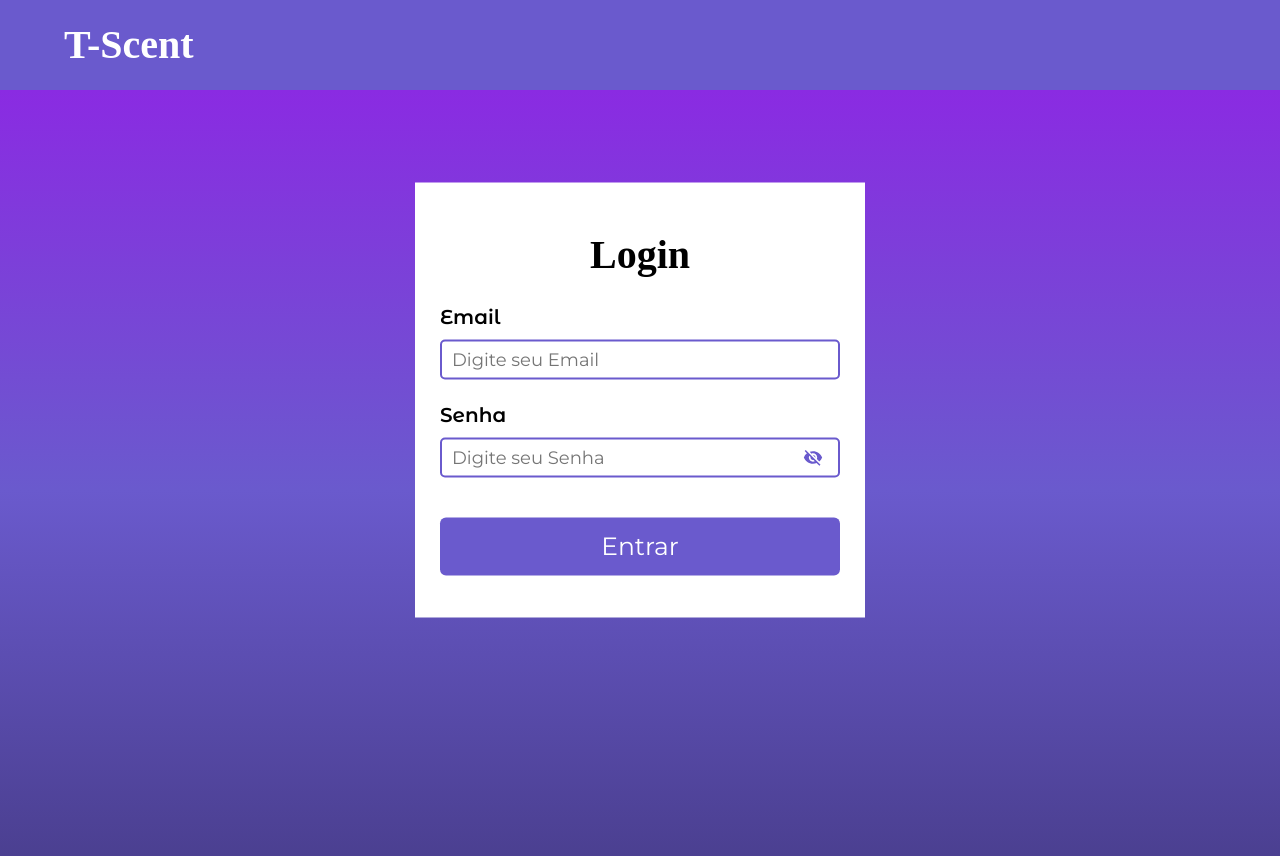
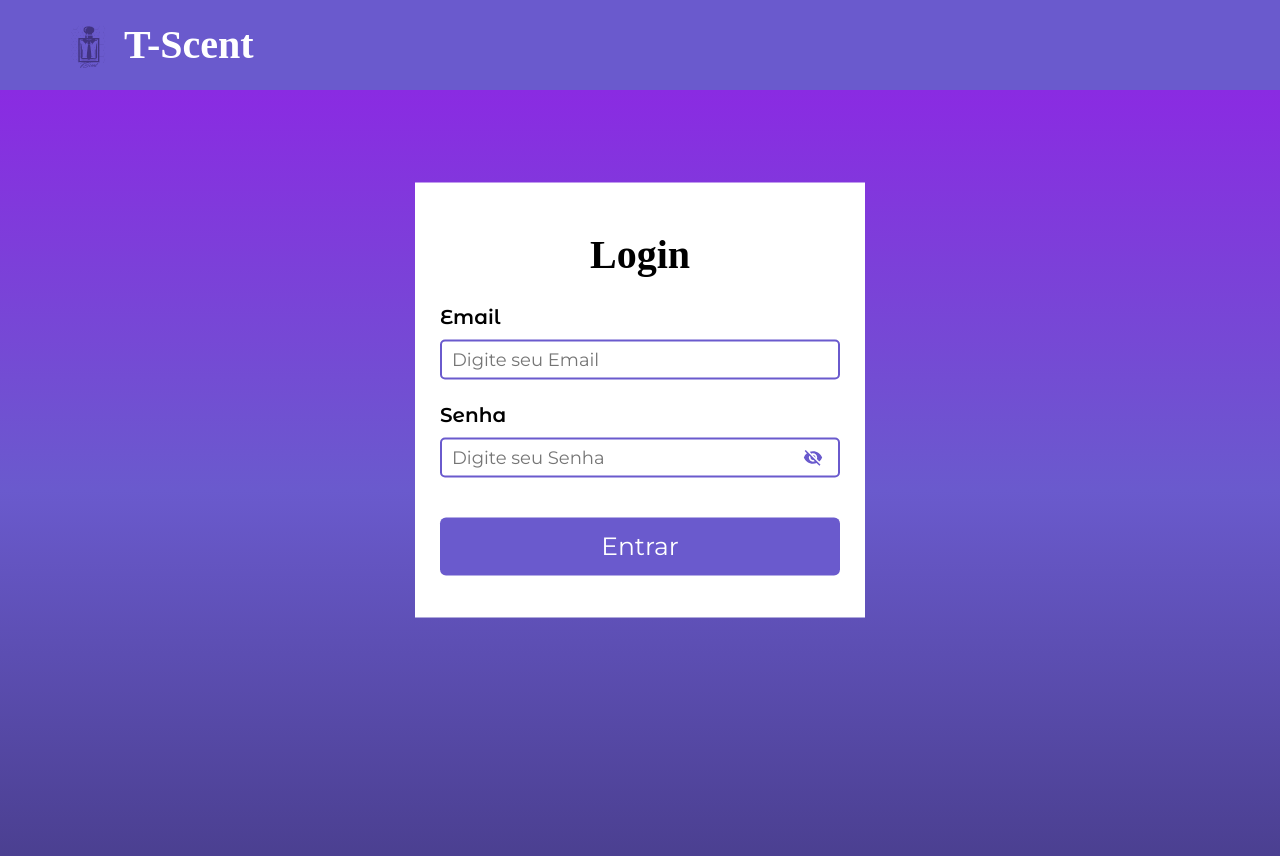
Before and after one commit to vinium12/Perfumaria, a React (Vite) app in the folder perfumaria/: page /login in a window 1280 px wide. Shown: the top 856 px of the page. Built offline with nearby package versions, Linux system fonts and the light colour scheme; a web font is replaced by a local one.

Commit message:
feat(ui): add the project logo in the header

```diff
--- a/perfumaria/src/components/Header/header.jsx
+++ b/perfumaria/src/components/Header/header.jsx
@@ -8,6 +8,11 @@ import React from "react";
   /* Import da Biblioteca de Rotas */
 }
 import { Link } from "react-router-dom";
+
+{
+  /* Import da Logo Utilizada na Navbar */
+}
+import logo from '../../assets/T-Scent Logo Nav.svg';
 
 {
   /* Import do CSS do Componente */
@@ -31,9 +36,12 @@ const Header = ({ isLoggedIn, activeScreen, onLogout }) => {
 
   return (
     <header className={styles.headerContainer}>
-      {" "}
       {/* Começo do Header */}
-      <h1 className={styles.headerTitle}>T-Scent</h1> {/* Título da Navbar */}
+      <div className={styles.logoTitle}>
+        <img  src={logo} alt="T-Scent Logo" className={styles.logoImage}/>
+        <h1 className={styles.headerTitle}>T-Scent</h1>
+      </div>
+
       {isLoggedIn ? (
         <>
           <nav className={styles.headerNav}>
--- a/perfumaria/src/components/Header/header.module.css
+++ b/perfumaria/src/components/Header/header.module.css
@@ -14,6 +14,22 @@
   flex-wrap: wrap;
 }
 {/* Fim da Classe Principal do Header */}
+
+{/* Inicio da Classe com o Nome da TScent */}
+.logoTitle {
+  display: flex;
+  align-items: center;
+  gap: 10px;
+}
+{/* Fim da Classe com o Nome da TScent */}
+
+{/* Inicio da Classe com a Logo do Site */}
+.logoImage {
+  width: 50px;
+  height: 50px;
+  object-fit: contain;
+}
+{/* Fim da Classe com a Logo do Site */}
 
 {/* Inicio da Classe com o Título do Projeto */}
 .headerTitle {
@@ -66,7 +82,6 @@
 .active::after {
   transform: scaleX(1);
 }
-
 {/* Fim da Classe com os Links da Navbar */}
 
 {/* Inicio da Classe do Botão Sair */}
```
Also changed, not shown: perfumaria/src/assets/T-Scent Logo Nav.svg (added).
